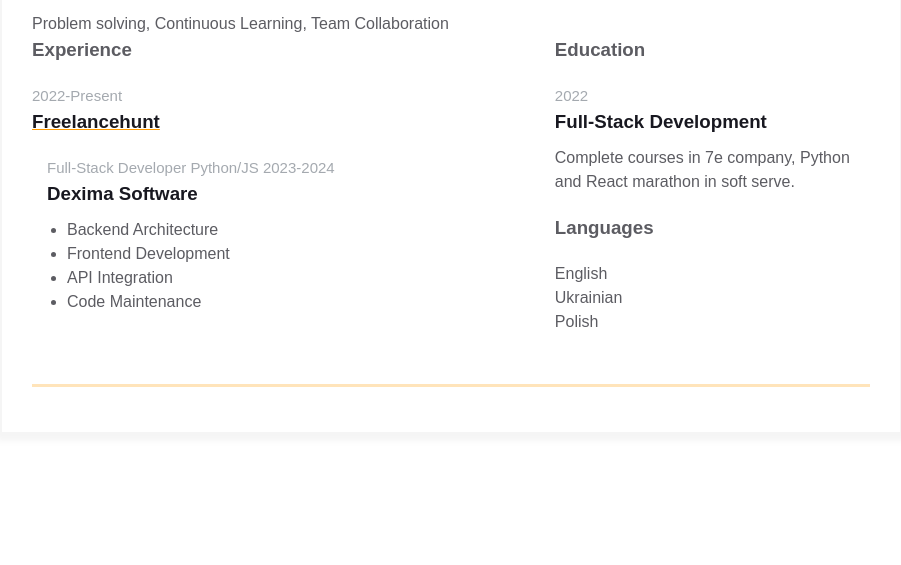
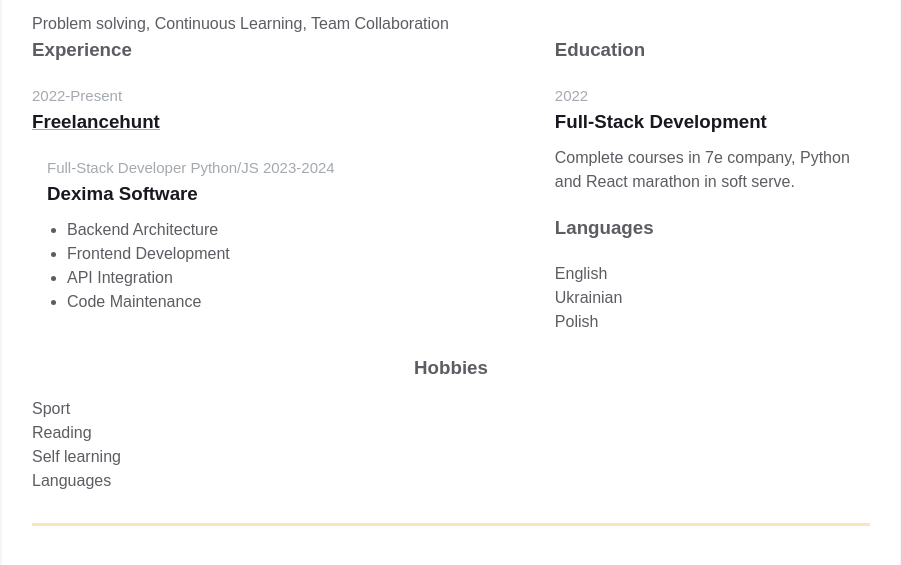
Before and after one commit to miller-113/homepage, a plain HTML site: page index.html in a window 1280 px wide. Shown: the part 377-942 px from the top of the page, without its empty margins (189-1090 px from the left). Before the commit the page ends 860 px from the top, so only its background shows below. Drawn offline with Linux system fonts and the light colour scheme.

Commit message:
add skill block

```diff
--- a/index.html
+++ b/index.html
@@ -108,7 +108,9 @@
                   </div>
 
                   <div class="experiences__company-project">
-                    <span class="experiences__company-project-role">Full-Stack Developer Python/JS 2023-2024</span>
+                    <span class="experiences__company-project-role"
+                      >Full-Stack Developer Python/JS 2023-2024</span
+                    >
                     <h3 class="experiences__company-project-name">Dexima Software</h3>
                     <ul class="experiences__company-project-responsibilities">
                       <li>Backend Architecture</li>
@@ -128,7 +130,9 @@
                     <h3 class="additional-info__education-university-speciality">
                       Full-Stack Development
                     </h3>
-                    <p class="additional-info__education-university-name">Complete courses in 7e company, Python and React marathon in soft serve.</p>
+                    <p class="additional-info__education-university-name">
+                      Complete courses in 7e company, Python and React marathon in soft serve.
+                    </p>
                   </div>
                 </div>
 
@@ -138,8 +142,14 @@
                   <p class="additional-info__languages-item">Ukrainian</p>
                   <p class="additional-info__languages-item">Polish</p>
                 </div>
-
               </div>
+            </div>
+            <div class="skills hobbies">
+              <h3 class="skills__header hobbies__header">Hobbies</h3>
+              <p class="skills__text">Sport</p>
+              <p class="skills__text">Reading</p>
+              <p class="skills__text">Self learning</p>
+              <p class="skills__text">Languages</p>
             </div>
           </div>
         </div>
```
